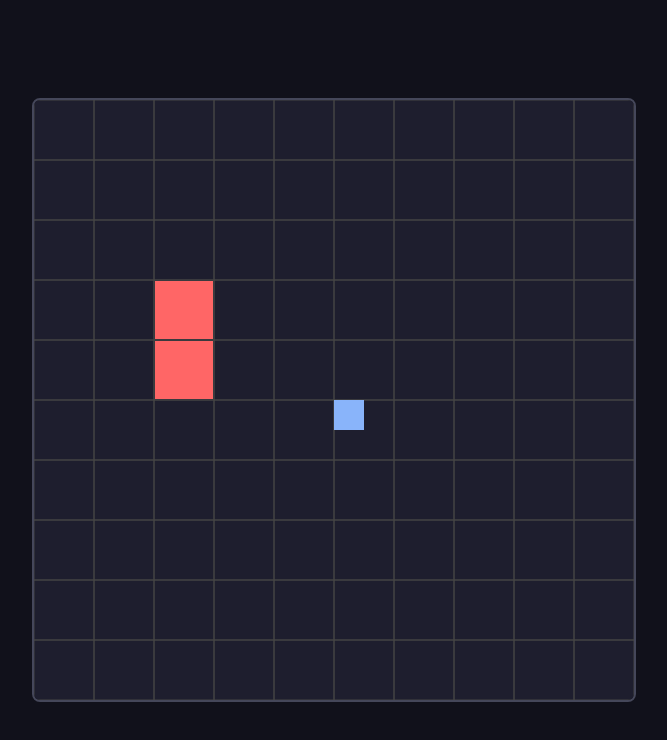
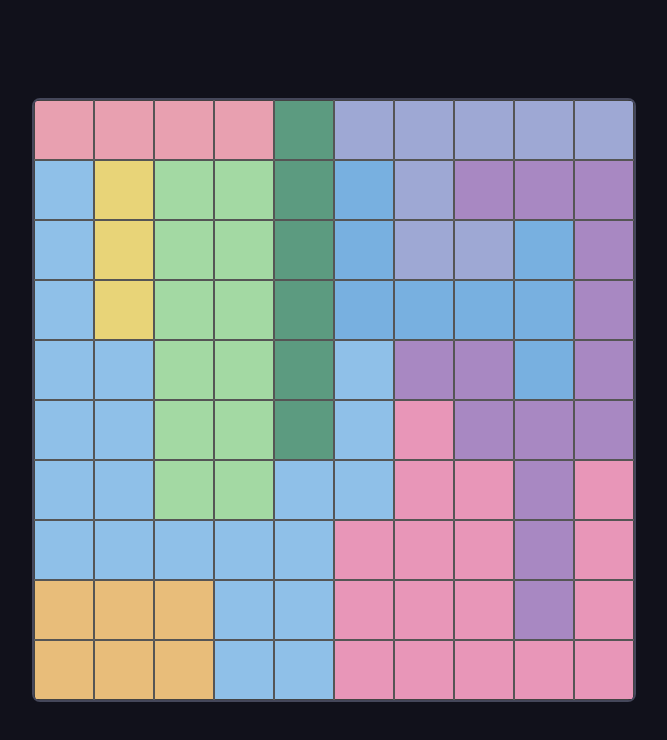
Before and after one commit to Zjadacz/Queens, a website with bundled scripts: page index.html in a window 1280 px wide. Shown: the whole page, without its empty margins (306-973 px from the left). Built offline with nearby package versions, Linux system fonts and the light colour scheme.

Commit message:
Mouse move added when left mouse button is pressed. This allows to mark multiple fields at once.

```diff
--- a/index.html
+++ b/index.html
@@ -2,7 +2,7 @@
 <html lang="pl">
 <head>
   <meta charset="UTF-8" />
-  <title>Moja Gra</title>
+  <title>Queens</title>
   <style>
     body {
       margin: 0;
@@ -20,6 +20,6 @@
 </head>
 <body>
   <canvas id="game" width="600" height="600"></canvas>
-  <script type="module" src="dist/main.js"></script>
+  <script type="module" src="dist/main.js?v=1.0.0"></script>
 </body>
 </html>
--- a/package.json
+++ b/package.json
@@ -1,5 +1,5 @@
 {
-  "name": "moja-gra",
+  "name": "gg.queens",
   "version": "1.0.0",
   "private": true,
   "scripts": {
--- a/src/board.ts
+++ b/src/board.ts
@@ -1,30 +1,84 @@
-import { Queen } from "./queen.js";
+import { Position } from "./position.js";
+import { Field } from "./field.js";
 export class Board{
     width: number;
     height: number;
     cellSize: number = 30;
-    queens: Queen[] = [];
+    fields: Field[][] = [];
+    strokeStyle: string;
+    fillStyle: string;
 
-    constructor(width: number, height: number, cellSize: number) {
+    constructor(width: number, height: number, cellSize: number, strokeStyle: string, fillStyle: string = "#aaaaaa") {
         this.width = width;
         this.height = height;
         this.cellSize = cellSize;
+        this.strokeStyle = strokeStyle;
+        this.fillStyle = fillStyle;
+
+        this.fields = new Array(width);
+        for (let x = 0; x < width; x++) {
+            this.fields[x] = new Array(height);
+            for (let y = 0; y < height; y++) {
+                this.fields[x][y] = new Field({ x, y });
+            }
+        }
     }
 
-    draw(ctx: CanvasRenderingContext2D): void {
-        ctx.fillStyle = "#1e1e2e";
-        ctx.fillRect(0, 0, this.width * this.cellSize, this.height * this.cellSize);
+    markField(position: Position, override: boolean | null = null): void {
+        const { x, y } = position;
+        if (x >= 0 && x < this.width && y >= 0 && y < this.height) {
+            this.fields[x][y].isMarked = override != null ? override : !this.fields[x][y].isMarked;
+            this.fields[x][y].isQueen = false;
+        }
+    }
 
-        ctx.strokeStyle = "#454545";
-        for (let x = 0; x <= this.width - 1; x++) {
-            for (let y = 0; y <= this.height - 1; y++) {
-                ctx.strokeRect(x * this.cellSize, y * this.cellSize, this.cellSize, this.cellSize);
+    markQueen(position: Position): void {
+        const { x, y } = position;
+        if (x >= 0 && x < this.width && y >= 0 && y < this.height) {
+            this.fields[x][y].isQueen = !this.fields[x][y].isQueen;
+            this.fields[x][y].isMarked = false;
+        }
+
+        this.markFieldsSetByQueen(position);
+    }
+
+    private markFieldsSetByQueen(position: Position): void {
+        const { x, y } = position;
+
+        for(let i = 0; i < this.width; i++) {
+            for(let j = 0; j < this.height; j++) {
+                if(!this.fields[i][j].isQueen && this.fields[i][j].type == this.fields[x][y].type) {
+                    this.fields[i][j].isMarked = true;
+                }
             }
         }
 
-        for (const queen of this.queens) {
-            queen.draw(ctx, this.cellSize);
+        for (let i = 0; i < this.width; i++) {
+            if(i !== x) {
+                this.fields[i][y].isMarked = true;
+            }
+        }
+
+        for (let j = 0; j < this.height; j++) {
+            if(j !== y) {
+                this.fields[x][j].isMarked = true;
+            }
+        }
+
+        if(x > 0 && y > 0) {
+            this.fields[x - 1][y - 1].isMarked = true;
+        }
+
+        if(x < this.width - 1 && y < this.height - 1) {
+            this.fields[x + 1][y + 1].isMarked = true;
+        }
+
+        if(x > 0 && y < this.height - 1) {
+            this.fields[x - 1][y + 1].isMarked = true;
+        }
+
+        if(x < this.width - 1 && y > 0) {
+            this.fields[x + 1][y - 1].isMarked = true;
         }
     }
 }
-export default Board;
--- /dev/null
+++ b/src/board_factory.ts
@@ -0,0 +1,118 @@
+import { Board } from "./board.js";
+
+export class BoardFactory {
+    create10x10Board(): Board {
+    const board = new Board( 10, 10, 60, "#666666", "#222222");
+
+        board.fields[0][0].type = 0;
+        board.fields[1][0].type = 0;
+        board.fields[2][0].type = 0;
+        board.fields[3][0].type = 0;
+
+        board.fields[0][8].type = 1;
+        board.fields[1][8].type = 1;
+        board.fields[2][8].type = 1;
+        board.fields[0][9].type = 1;
+        board.fields[1][9].type = 1;
+        board.fields[2][9].type = 1;
+
+        board.fields[1][1].type = 2;
+        board.fields[1][2].type = 2;
+        board.fields[1][3].type = 2;
+
+        board.fields[2][1].type = 3;
+        board.fields[2][2].type = 3;
+        board.fields[2][3].type = 3;
+        board.fields[2][4].type = 3;
+        board.fields[2][5].type = 3;
+        board.fields[2][6].type = 3;
+        board.fields[3][1].type = 3;
+        board.fields[3][2].type = 3;
+        board.fields[3][3].type = 3;
+        board.fields[3][4].type = 3;
+        board.fields[3][5].type = 3;
+        board.fields[3][6].type = 3;
+
+        board.fields[4][0].type = 4;
+        board.fields[4][1].type = 4;
+        board.fields[4][2].type = 4;
+        board.fields[4][3].type = 4;
+        board.fields[4][4].type = 4;
+        board.fields[4][5].type = 4;
+
+        board.fields[5][0].type = 5;
+        board.fields[6][0].type = 5;
+        board.fields[7][0].type = 5;
+        board.fields[8][0].type = 5;
+        board.fields[9][0].type = 5;
+        board.fields[6][1].type = 5;
+        board.fields[6][2].type = 5;
+        board.fields[7][2].type = 5;
+
+        board.fields[5][1].type = 6;
+        board.fields[5][2].type = 6;
+        board.fields[5][3].type = 6;
+        board.fields[6][3].type = 6;
+        board.fields[7][3].type = 6;
+        board.fields[8][2].type = 6;
+        board.fields[8][3].type = 6;
+        board.fields[8][4].type = 6;
+
+        board.fields[0][1].type = 7;
+        board.fields[0][2].type = 7;
+        board.fields[0][3].type = 7;
+        board.fields[0][4].type = 7;
+        board.fields[0][5].type = 7;
+        board.fields[0][6].type = 7;
+        board.fields[0][7].type = 7;
+        board.fields[1][4].type = 7;
+        board.fields[1][5].type = 7;
+        board.fields[1][6].type = 7;
+        board.fields[1][7].type = 7;
+        board.fields[2][7].type = 7;
+        board.fields[3][7].type = 7;
+        board.fields[3][8].type = 7;
+        board.fields[3][9].type = 7;
+        board.fields[4][6].type = 7;
+        board.fields[4][7].type = 7;
+        board.fields[4][8].type = 7;
+        board.fields[4][9].type = 7;
+        board.fields[5][4].type = 7;
+        board.fields[5][5].type = 7;
+        board.fields[5][6].type = 7;
+
+        board.fields[7][1].type = 8;
+        board.fields[8][1].type = 8;
+        board.fields[9][1].type = 8;
+        board.fields[9][2].type = 8;
+        board.fields[9][3].type = 8;
+        board.fields[6][4].type = 8;
+        board.fields[7][4].type = 8;
+        board.fields[9][4].type = 8;
+        board.fields[7][5].type = 8;
+        board.fields[8][5].type = 8;
+        board.fields[9][5].type = 8;
+        board.fields[8][6].type = 8;
+        board.fields[8][7].type = 8;
+        board.fields[8][8].type = 8;
+
+        board.fields[6][5].type = 9;
+        board.fields[6][6].type = 9;
+        board.fields[7][6].type = 9;
+        board.fields[9][6].type = 9;
+        board.fields[5][7].type = 9;
+        board.fields[6][7].type = 9;
+        board.fields[7][7].type = 9;
+        board.fields[9][7].type = 9;
+        board.fields[5][8].type = 9;
+        board.fields[6][8].type = 9;
+        board.fields[7][8].type = 9;
+        board.fields[9][8].type = 9;
+        board.fields[5][9].type = 9;
+        board.fields[6][9].type = 9;
+        board.fields[7][9].type = 9;
+        board.fields[8][9].type = 9;
+        board.fields[9][9].type = 9;
+        return board;
+    }
+}
--- /dev/null
+++ b/src/field.ts
@@ -0,0 +1,11 @@
+import { Position } from "./position";
+export class Field {
+    position: Position;
+    isQueen: boolean = false;
+    isMarked: boolean = false;
+    type: number | null = null;
+
+    constructor(position: Position) {
+        this.position = position;
+    }
+}
--- a/src/main.ts
+++ b/src/main.ts
@@ -1,54 +1,58 @@
-import { Queen } from "./queen.js";
 import { Board } from "./board.js";
+import { Position } from "./position.js";
+import { renderBoard } from "./renderer.js";
+import { BoardFactory } from "./board_factory.js";
 
 // Punkt wejścia gry
 const canvas = document.getElementById("game") as HTMLCanvasElement;
 const ctx = canvas.getContext("2d")!;
 
-interface Player {
-  x: number;
-  y: number;
-  size: number;
-  speed: number;
-}
+const board = new BoardFactory().create10x10Board();
+var wasMove = false;
 
-const player: Player = {
-  x: canvas.width / 2,
-  y: canvas.height / 2,
-  size: 30,
-  speed: 4,
-};
+canvas.addEventListener("mouseup", (e) => {
+  if(wasMove) {
+    wasMove = false;
+    return;
+  }
 
-const board = new Board( 10, 10, 60);
-board.queens.push(new Queen({ x: 2, y: 3 }, [{ x: 2, y: 3 }, { x: 2, y: 4 }], "#ff6666"));
+  const rect = canvas.getBoundingClientRect();
+  const position = { x: Math.floor(e.clientX - rect.left), y: Math.floor(e.clientY - rect.top) };
+  const tilePosition = getTilePosition(board, position);
+  if(e.button === 0) {
+      board.markField(tilePosition);
+    } else if(e.button === 2) {
+      board.markQueen(tilePosition);
+    }
+});
 
-const keys: Record<string, boolean> = {};
+canvas.addEventListener('contextmenu', (e: MouseEvent) => {
+  e.preventDefault();
+});
 
-window.addEventListener("keydown", (e) => (keys[e.key] = true));
-window.addEventListener("keyup", (e) => (keys[e.key] = false));
+canvas.addEventListener("mousemove", (e) => {
+  const rect = canvas.getBoundingClientRect();
+  const position = { x: Math.floor(e.clientX - rect.left), y: Math.floor(e.clientY - rect.top) };
+  const tilePosition = getTilePosition(board, position);
+  if (e.buttons & 1) {
+    board.markField(tilePosition, true);
+    wasMove = true;
+  }
+});
 
 function update(): void {
-  if (keys["ArrowUp"] || keys["w"]) player.y -= player.speed;
-  if (keys["ArrowDown"] || keys["s"]) player.y += player.speed;
-  if (keys["ArrowLeft"] || keys["a"]) player.x -= player.speed;
-  if (keys["ArrowRight"] || keys["d"]) player.x += player.speed;
-
-  player.x = Math.max(0, Math.min(canvas.width - player.size, player.x));
-  player.y = Math.max(0, Math.min(canvas.height - player.size, player.y));
-}
-
-function draw(): void {
-  board.draw(ctx);
-
-  ctx.fillStyle = "#89b4fa";
-  ctx.fillRect(player.x, player.y, player.size, player.size);
-
 }
 
 function loop(): void {
   update();
-  draw();
+  renderBoard(board, ctx);
   requestAnimationFrame(loop);
 }
 
+function getTilePosition(board: Board, mousePosition: Position): Position {
+  const x = Math.floor(mousePosition.x / board.cellSize);
+  const y = Math.floor(mousePosition.y / board.cellSize);
+  return { x, y };
+}
+
 loop();
--- a/src/queen.ts
+++ /dev/null
@@ -1,19 +0,0 @@
-import { Position }  from "./position.js";
-export class Queen{
-    location: Position;
-    area: Position[];
-    color: string;
-
-    constructor(location: Position, area: Position[], color: string) {
-        this.location = location;
-        this.area = area;
-        this.color = color;
-    }
-
-    draw(ctx: CanvasRenderingContext2D, cellSize: number): void {
-        ctx.fillStyle = this.color;
-        for (const pos of this.area) {
-            ctx.fillRect(pos.x * cellSize + 1, pos.y * cellSize + 1, cellSize - 2, cellSize - 2);
-        }
-    }
-}
--- /dev/null
+++ b/src/renderer.ts
@@ -0,0 +1,46 @@
+import { Board } from "./board.js";
+
+const typeColors = [
+  "#e8a0b0",
+  "#e8bd7a",
+  "#e8d478",
+  "#a3d9a3",
+  "#5c9b80",
+  "#9ea8d4",
+  "#78b0e0",
+  "#8fc0e8",
+  "#a888c2",
+  "#e896b8",
+  "#e8829e",
+  "#c0dba0",
+];
+
+export function renderBoard(board: Board, ctx: CanvasRenderingContext2D): void {
+    ctx.fillStyle = board.fillStyle;
+    ctx.fillRect(0, 0, board.width * board.cellSize, board.height * board.cellSize);
+
+    ctx.strokeStyle = board.strokeStyle;
+    for (let x = 0; x <= board.width - 1; x++) {
+        for (let y = 0; y <= board.height - 1; y++) {
+            ctx.strokeRect(x * board.cellSize, y * board.cellSize, board.cellSize, board.cellSize);
+            if (board.fields[x][y].type !== null) {
+                ctx.fillStyle = typeColors[board.fields[x][y].type!];
+                ctx.fillRect(x * board.cellSize + 1, y * board.cellSize + 1, board.cellSize - 2, board.cellSize - 2);
+
+                if(board.fields[x][y].isQueen) {
+                    ctx.fillStyle = board.strokeStyle;
+                    ctx.font = "bold 30px Arial";
+                    const textMetrics = ctx.measureText("👑");
+                    ctx.fillText("👑", x * board.cellSize + (board.cellSize - textMetrics.width) / 2, y * board.cellSize + (board.cellSize + textMetrics.actualBoundingBoxAscent) / 2);
+                }
+
+                if (board.fields[x][y].isMarked) {
+                    ctx.fillStyle = board.strokeStyle;
+                    ctx.font = "bold 20px Arial";
+                    const textMetrics = ctx.measureText("⨯");
+                    ctx.fillText("⨯", x * board.cellSize + (board.cellSize - textMetrics.width) / 2, y * board.cellSize + (board.cellSize + textMetrics.actualBoundingBoxAscent) / 2);
+                }
+            }
+        }
+    }
+}
```
Also changed, not shown: dist/board.js, dist/boardFactory.js (added), dist/board_factory.js (added), dist/field.js (added), dist/main.js, dist/queen.js, dist/renderer.js (added), src/boardFactory.ts (added), 8 other files.
